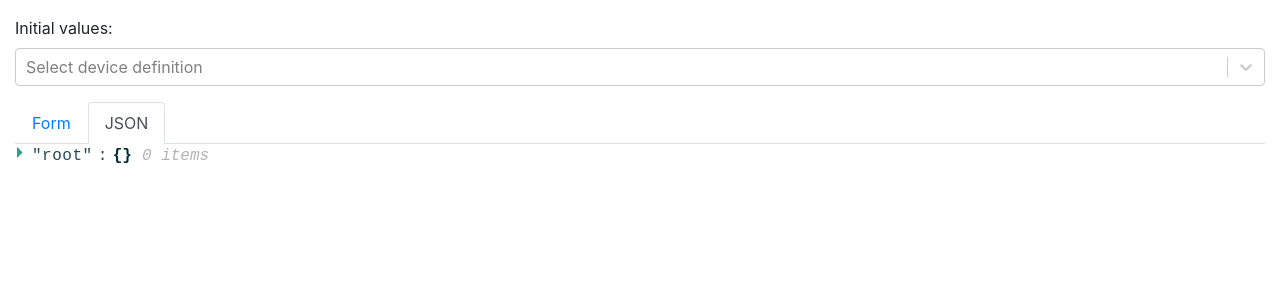
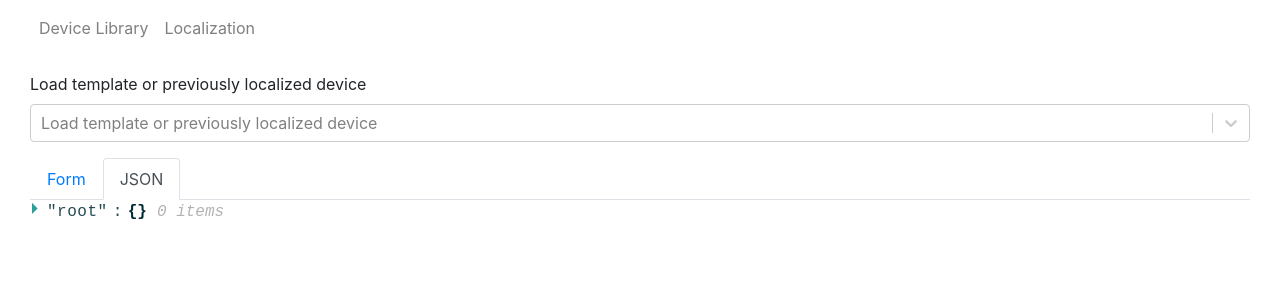
Before and after one commit to megarocks/formio-for-iot, a React (Create React App) app in the folder frontend/: page /localization in a window 1280 px wide. Both pictures are taken after a click on the tab "JSON". Shown: the top 300 px of the page. Built offline with nearby package versions, Linux system fonts and the light colour scheme; no server answers.

Commit message:
autogenerated ids and separated forms

```diff
--- a/frontend/package.json
+++ b/frontend/package.json
@@ -16,9 +16,11 @@
     "react-bootstrap": "^1.0.0-beta.17",
     "react-dom": "^16.13.1",
     "react-json-view": "^1.19.1",
+    "react-router-dom": "^5.1.2",
     "react-scripts": "3.4.0",
     "react-select": "^3.0.8",
-    "react-toastify": "^5.5.0"
+    "react-toastify": "^5.5.0",
+    "shortid": "^2.2.15"
   },
   "scripts": {
     "start": "react-scripts start",
--- a/frontend/src/App.js
+++ b/frontend/src/App.js
@@ -1,72 +1,42 @@
-import React, { useEffect, useState } from 'react'
-import { useFormik } from 'formik'
-import { Tabs, Tab, Container } from 'react-bootstrap'
-import ReactJson from 'react-json-view'
-import { ToastContainer, toast } from 'react-toastify'
+import React from 'react'
+import { Container, Navbar, Nav } from 'react-bootstrap'
+import { ToastContainer } from 'react-toastify'
 
-import DeviceDefinitionForm from './DeviceDefinitionForm'
-import InitialDefinitionSelector from './InitialDefinitionSelector'
-import useApiResource from './useApiResource'
+import { Switch, Route, useHistory, useLocation, Redirect } from 'react-router-dom'
+import DeviceLibraryScreen from './DeviceLibraryScreen'
+import LocalizationScreen from './LocalizationScreen'
 
 export const DeviceDefinitionContext = React.createContext()
 
 function App() {
-  const { data: definitions = [], fetch, create, update } = useApiResource('device_library')
+  const history = useHistory()
+  const location = useLocation()
 
-  const [initialValues, setInitialValues] = useState()
-
-  useEffect(() => {
-    fetch()
-    // eslint-disable-next-line
-  }, [])
-
-  useEffect(() => {
-    if (definitions?.length) {
-      setInitialValues(definitions[0])
-    }
-  }, [definitions])
-
-  const formik = useFormik({
-    initialValues,
-    onSubmit,
-    enableReinitialize: true,
-  })
-
-  const isUpdate = definitions.find((d) => d.id === formik.values?.id)
-
-  async function onSubmit(values) {
-    try {
-      if (isUpdate) {
-        await update(values)
-      } else {
-        await create(values)
-      }
-      await fetch()
-      toast.success(`Definition #${values.id} ${isUpdate ? 'updated' : 'created'}`)
-    } catch (e) {
-      toast.error(e.message)
-    }
-  }
+  const onNavChange = (selectedKey) => history.push(selectedKey)
 
   return (
-    <DeviceDefinitionContext.Provider value={{ formik }}>
-      <Container fluid>
-        <InitialDefinitionSelector
-          value={initialValues?.id}
-          setInitialValues={setInitialValues}
-          definitions={definitions}
-        />
-        <Tabs defaultActiveKey='form' id='form-json-tabs' unmountOnExit>
-          <Tab title='Form' eventKey='form'>
-            <DeviceDefinitionForm />
-          </Tab>
-          <Tab title='JSON' eventKey='json'>
-            <ReactJson src={formik.values} collapsed />
-          </Tab>
-        </Tabs>
-        <ToastContainer />
-      </Container>
-    </DeviceDefinitionContext.Provider>
+    <Container fluid>
+      <Navbar>
+        <Nav activeKey={location.href} onSelect={onNavChange}>
+          <Nav.Item>
+            <Nav.Link eventKey='/device-library'>Device Library</Nav.Link>
+          </Nav.Item>
+          <Nav.Item>
+            <Nav.Link eventKey='/localization'>Localization</Nav.Link>
+          </Nav.Item>
+        </Nav>
+      </Navbar>
+      <Switch>
+        <Route path='/device-library'>
+          <DeviceLibraryScreen />
+        </Route>
+        <Route path='/localization'>
+          <LocalizationScreen />
+        </Route>
+        <Redirect to="/device-library" />
+      </Switch>
+      <ToastContainer />
+    </Container>
   )
 }
 
--- /dev/null
+++ b/frontend/src/DeviceLibraryScreen.js
@@ -0,0 +1,75 @@
+import React, { useEffect, useState } from 'react'
+import { Container, Tab, Tabs } from 'react-bootstrap'
+import InitialDefinitionSelector from './InitialDefinitionSelector'
+import DeviceDefinitionForm from './DeviceDefinitionForm'
+import ReactJson from 'react-json-view'
+import { toast } from 'react-toastify'
+import { DeviceDefinitionContext } from './App'
+import useApiResource from './useApiResource'
+import { useFormik } from 'formik'
+import useFormValuesEffects from './useFormValuesEffects'
+
+const DeviceLibraryScreen = () => {
+  const { data: definitions = [], fetch, create, update } = useApiResource('device_library')
+
+  const [initialValues, setInitialValues] = useState()
+
+  useEffect(() => {
+    fetch()
+    // eslint-disable-next-line
+  }, [])
+
+  useEffect(() => {
+    if (definitions?.length) {
+      setInitialValues(definitions[0])
+    }
+  }, [definitions])
+
+  const formik = useFormik({
+    initialValues,
+    onSubmit,
+    enableReinitialize: true,
+  })
+
+  const isUpdate = definitions.find((d) => d.id === formik.values?.id)
+
+  async function onSubmit(values) {
+    try {
+      if (isUpdate) {
+        await update(values)
+      } else {
+        await create(values)
+      }
+      await fetch()
+      toast.success(`Definition #${values.id} ${isUpdate ? 'updated' : 'created'}`)
+    } catch (e) {
+      toast.error(e.message)
+    }
+  }
+
+  useFormValuesEffects({ initialValues, setValues: formik.setValues, values: formik.values })
+
+  return (
+    <>
+      <DeviceDefinitionContext.Provider value={{ formik }}>
+        <Container fluid>
+          <InitialDefinitionSelector
+            value={initialValues?.id}
+            setInitialValues={setInitialValues}
+            definitions={definitions}
+          />
+          <Tabs defaultActiveKey='form' id='form-json-tabs' unmountOnExit>
+            <Tab title='Form' eventKey='form'>
+              <DeviceDefinitionForm isForLocalization={false} />
+            </Tab>
+            <Tab title='JSON' eventKey='json'>
+              <ReactJson src={formik.values} collapsed />
+            </Tab>
+          </Tabs>
+        </Container>
+      </DeviceDefinitionContext.Provider>
+    </>
+  )
+}
+
+export default DeviceLibraryScreen
--- a/frontend/src/InitialDefinitionSelector.js
+++ b/frontend/src/InitialDefinitionSelector.js
@@ -1,22 +1,22 @@
 import React from 'react'
 import ReactSelect from 'react-select'
 
-const InitialDefinitionSelector = ({ value, setInitialValues, definitions = [] }) => {
+const InitialDefinitionSelector = ({ value, setInitialValues, definitions = [], label = 'Select template' }) => {
   const onChange = (selected) => {
     const selectedDefinition = definitions.find((d) => d.id === selected.value)
     setInitialValues(selectedDefinition)
   }
 
-  const definitionsOptions = definitions.map((d) => ({ label: d.friendlyName, value: d.id }))
+  const definitionsOptions = definitions.map((d) => ({ label: `${d.friendlyName} (${d.id})`, value: d.id }))
 
   return (
     <div className='row mt-3'>
       <div className='col-sm'>
         <div className='form-group'>
-          <label>Initial values:</label>
+          <label>{label}</label>
           <ReactSelect
             options={definitionsOptions}
-            placeholder='Select device definition'
+            placeholder={label}
             value={definitionsOptions.find((d) => d.value === value)}
             onChange={onChange}
           />
--- /dev/null
+++ b/frontend/src/LocalizationScreen.js
@@ -0,0 +1,112 @@
+import React, { useEffect, useMemo, useState } from 'react'
+import useApiResource from './useApiResource'
+import { useFormik } from 'formik'
+import { toast } from 'react-toastify'
+import { DeviceDefinitionContext } from './App'
+import { Container, Tab, Tabs } from 'react-bootstrap'
+import InitialDefinitionSelector from './InitialDefinitionSelector'
+import DeviceDefinitionForm from './DeviceDefinitionForm'
+import ReactJson from 'react-json-view'
+import { max } from 'lodash/fp'
+
+const LocalizationScreen = () => {
+  const { data: templates = [], fetch: fetchTemplates } = useApiResource('device_library')
+  const {
+    data: localized = [],
+    fetch: fetchLocalized,
+    create: createLocalized,
+    update: updateLocalized,
+  } = useApiResource('localized_devices')
+
+  const templateSelectorOptions = useMemo(() => [...templates, ...localized], [
+    JSON.stringify(templates),
+    JSON.stringify(localized),
+  ])
+
+  const [initialValues, setInitialValues] = useState()
+
+  useEffect(() => {
+    fetchTemplates()
+    fetchLocalized()
+    // eslint-disable-next-line
+  }, [])
+
+  const formik = useFormik({
+    initialValues,
+    onSubmit,
+    enableReinitialize: true,
+  })
+
+  const isUpdate = localized.find((d) => d.id === formik.values?.id)
+
+  async function onSubmit(values) {
+    try {
+      if (isUpdate) {
+        await updateLocalized(values)
+      } else {
+        await createLocalized(values)
+      }
+      await fetchLocalized()
+      toast.success(`Localization #${values.id} ${isUpdate ? 'updated' : 'created'}`)
+    } catch (e) {
+      toast.error(e.message)
+    }
+  }
+
+  useEffect(() => {
+    if (initialValues) {
+      const currentId = initialValues.id
+      let newId = currentId
+      const idParts = currentId.split('_')
+      const lastPart = idParts[idParts.length - 1]
+      const isLastPartNumber = Number.isInteger(Number(lastPart))
+      if (!isLastPartNumber) {
+        function getCounterForCurrentId() {
+          const numbers = localized
+            .filter((t) => t.id.startsWith(initialValues.id))
+            .map((t) => {
+              const currentId = t.id
+              const idParts = currentId.split('_')
+              const lastPart = idParts[idParts.length - 1]
+              const number = Number(lastPart)
+              const isLastPartNumber = Number.isInteger(number)
+              if (isLastPartNumber) return number
+              else return 0
+            })
+          return max(numbers) || 0
+        }
+        idParts.push(String(getCounterForCurrentId() + 1).padStart(2, '0'))
+        newId = idParts.join('_')
+        setInitialValues({
+          ...initialValues,
+          id: newId,
+        })
+      }
+    }
+  }, [JSON.stringify(initialValues)])
+
+  return (
+    <>
+      <DeviceDefinitionContext.Provider value={{ formik }}>
+        <Container fluid>
+          <InitialDefinitionSelector
+            value={initialValues?.id}
+            setInitialValues={setInitialValues}
+            definitions={templateSelectorOptions}
+            label='Load template or previously localized device'
+          />
+          <Tabs defaultActiveKey='form' id='form-json-tabs' unmountOnExit>
+            <Tab title='Form' eventKey='form'>
+              <DeviceDefinitionForm />
+            </Tab>
+            <Tab title='JSON' eventKey='json'>
+              <ReactJson src={formik.values} collapsed />
+            </Tab>
+          </Tabs>
+        </Container>
+      </DeviceDefinitionContext.Provider>
+    </>
+  )
+}
+
+export default LocalizationScreen
--- a/frontend/src/index.js
+++ b/frontend/src/index.js
@@ -1,8 +1,14 @@
 import React from 'react'
 import ReactDOM from 'react-dom'
+import { BrowserRouter as Router } from 'react-router-dom'
 
 import 'bootstrap/dist/css/bootstrap.min.css'
 import 'react-toastify/dist/ReactToastify.css'
 import App from './App'
 
-ReactDOM.render(<App />, document.getElementById('root'))
+ReactDOM.render(
+  <Router>
+    <App />
+  </Router>,
+  document.getElementById('root')
+)
--- a/frontend/src/useFormValuesEffects.js
+++ b/frontend/src/useFormValuesEffects.js
@@ -1,5 +1,18 @@
-import { useEffect } from 'react'
+import { useEffect, useState } from 'react'
+import shortid from 'shortid'
 
 export default ({ values, setValues, initialValues }) => {
-  useEffect(() => {}, [])
+  const [postfix] = useState(shortid.generate())
+  const stringInitial = JSON.stringify(initialValues)
+  useEffect(() => {
+    let newId = postfix
+    if (initialValues?.name?.length >= 3) {
+      const prefix = initialValues.name.substr(0, 3)
+      newId = `${prefix}_${newId}`
+    }
+    setValues({
+      ...initialValues,
+      id: newId,
+    })
+  }, [stringInitial])
 }
```
Also changed, not shown: frontend/src/DeviceDefinitionForm.js (+7 -5 lines), 1 other file (tests, documents, lock files or other folders).
